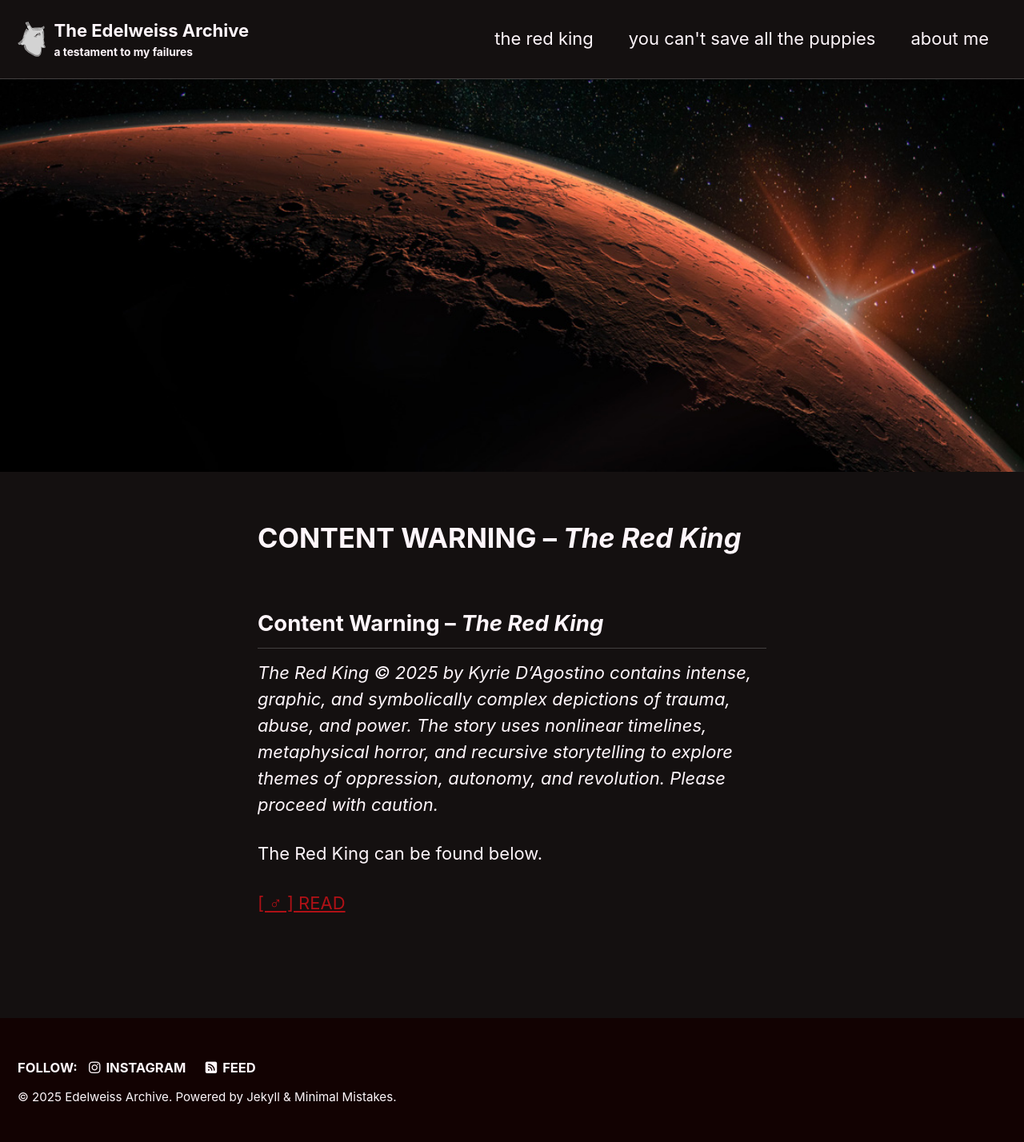
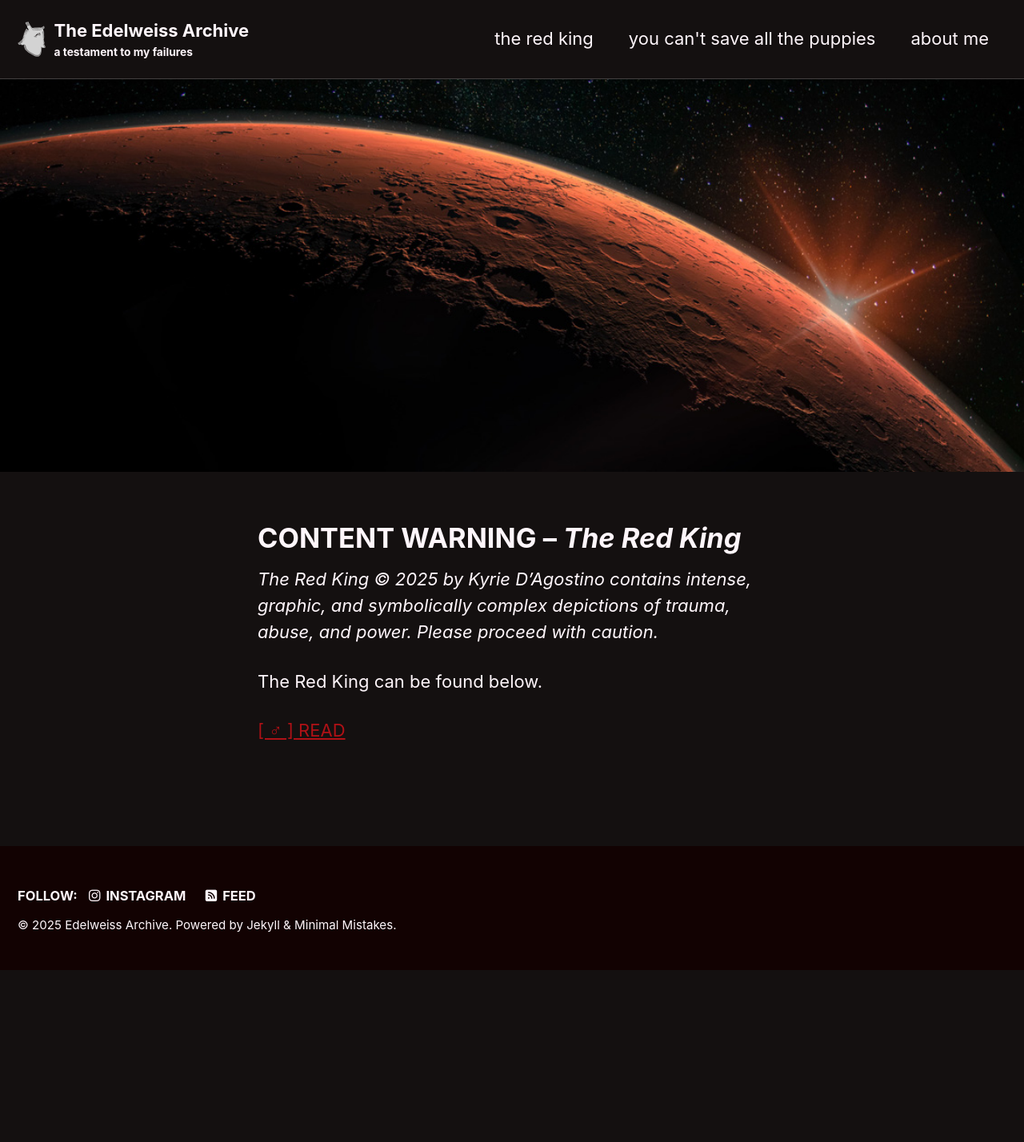
Before and after one commit to kyrie-edelweiss/edelweiss-archive, a Jekyll site: the page built from _pages/the-red-king-trigger.md, in a window 1280 px wide. Shown: the whole page at 80% size. Built offline with Jekyll 4.4.1, drawn with Linux system fonts in a browser that asks for light colours; cached includes are drawn as plain includes; our own code applies the rules of GitHub Pages for plain Markdown files; after the commit the page ends 1213 px from its top, so only the background shows below that.

Commit message:
Update the-red-king-trigger.md

```diff
--- a/_pages/the-red-king-trigger.md
+++ b/_pages/the-red-king-trigger.md
@@ -5,8 +5,7 @@ header:
   image: /assets/images/RedKingHeader.jpg
 permalink: /red-king-trigger/
 ---
-## Content Warning – *The Red King*
-*The Red King © 2025 by Kyrie D'Agostino contains intense, graphic, and symbolically complex depictions of trauma, abuse, and power. The story uses nonlinear timelines, metaphysical horror, and recursive storytelling to explore themes of oppression, autonomy, and revolution. Please proceed with caution.*
+*The Red King © 2025 by Kyrie D'Agostino contains intense, graphic, and symbolically complex depictions of trauma, abuse, and power. Please proceed with caution.*
 
 The Red King can be found below.
 
```
